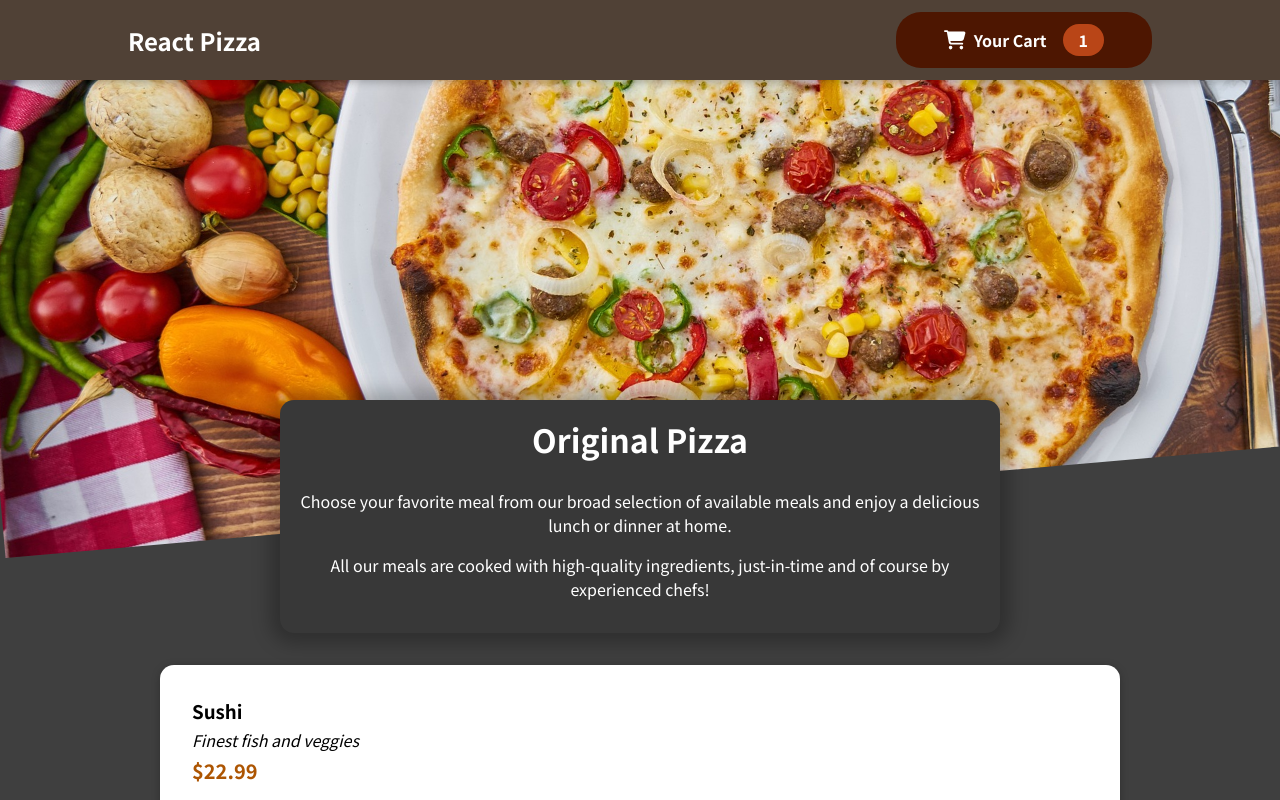
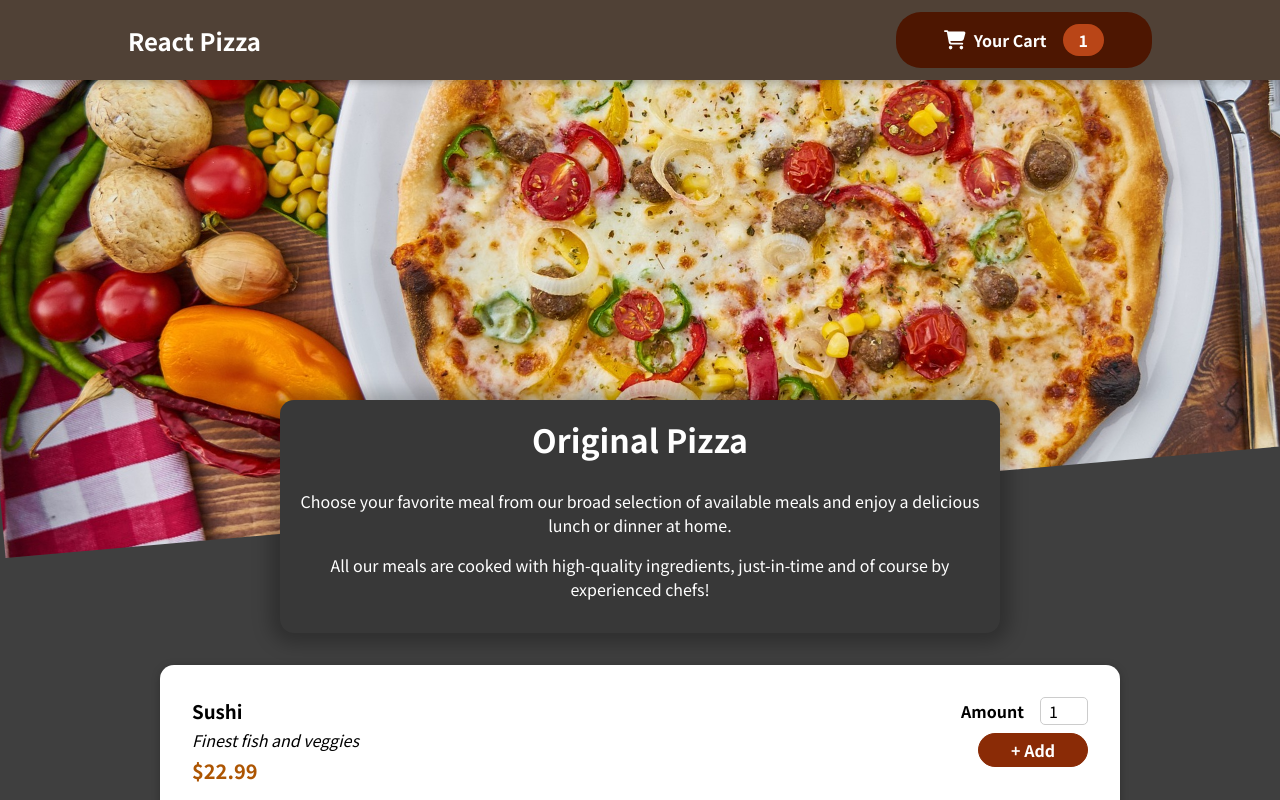
Before and after one commit to t-kowalewski/react-pizza, a React (Vite) app: page / in a window 1280 px wide. Shown: the top 800 px of the page. Built offline with nearby package versions, Linux system fonts and the light colour scheme.

Commit message:
add MealItemForm & Input

```diff
--- a/src/components/Meals/MealItem/MealItem.jsx
+++ b/src/components/Meals/MealItem/MealItem.jsx
@@ -1,7 +1,9 @@
 import classes from './MealItem.module.css';
 
+import MealItemForm from '../MealItemForm/MealItemForm';
+
 const MealItem = ({ mealData }) => {
-  const { name, description, price } = mealData;
+  const { id, name, description, price } = mealData;
 
   return (
     <li className={classes.meal}>
@@ -11,7 +13,9 @@ const MealItem = ({ mealData }) => {
         <div className={classes.price}>${price.toFixed(2)}</div>
       </div>
 
-      <div></div>
+      <div>
+        <MealItemForm id={id} />
+      </div>
     </li>
   );
 };
--- a/src/components/Meals/MealItemForm/MealItemForm.jsx
+++ b/src/components/Meals/MealItemForm/MealItemForm.jsx
@@ -0,0 +1,29 @@
+import Input from '../../UI/Input/Input';
+import classes from './MealItemForm.module.css';
+
+const MealItemForm = (props) => {
+  const addHandler = (e) => {
+    e.preventDefault();
+    console.log('added');
+  };
+
+  return (
+    <form className={classes.form}>
+      <Input
+        label='Amount'
+        inputInfo={{
+          id: `amount_${props.id}`,
+          type: 'number',
+          min: '0',
+          step: '1',
+          defaultValue: '1',
+        }}
+      />
+      <button type='submit' onClick={addHandler}>
+        + Add
+      </button>
+    </form>
+  );
+};
+
+export default MealItemForm;
--- /dev/null
+++ b/src/components/UI/Input/Input.jsx
@@ -0,0 +1,12 @@
+import classes from './Input.module.css';
+
+const Input = ({ label, inputInfo }) => {
+  return (
+    <div className={classes.input}>
+      <label htmlFor={inputInfo.id}>{label}</label>
+      <input {...inputInfo} />
+    </div>
+  );
+};
+
+export default Input;
--- /dev/null
+++ b/src/components/UI/Input/Input.module.css
@@ -0,0 +1,18 @@
+.input {
+  display: flex;
+  align-items: center;
+  margin-bottom: 0.5rem;
+}
+
+.input label {
+  font-weight: bold;
+  margin-right: 1rem;
+}
+
+.input input {
+  width: 3rem;
+  border-radius: 5px;
+  border: 1px solid #ccc;
+  font: inherit;
+  padding-left: 0.5rem;
+}
```
Also changed, not shown: src/components/Meals/MealItemForm/MealItemForm.module.css (renamed from src/components/Meals/MealItemForm/MealItemForm.css).
